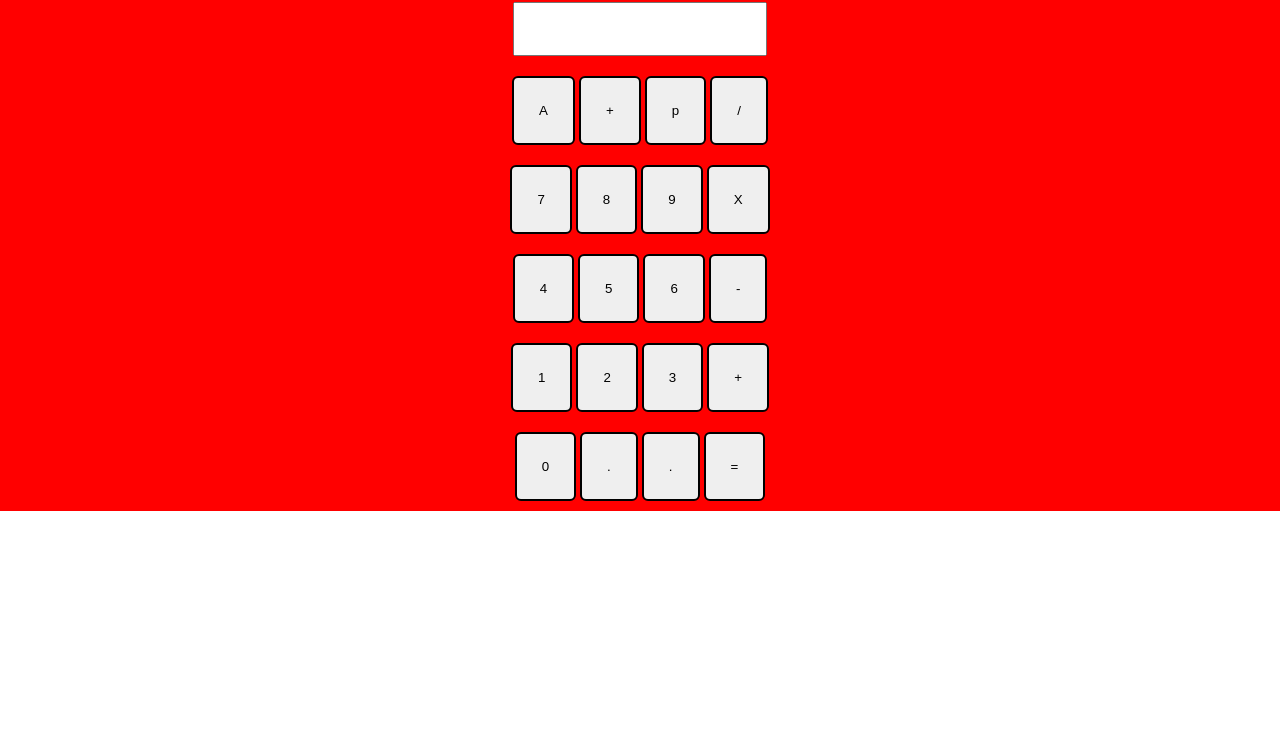
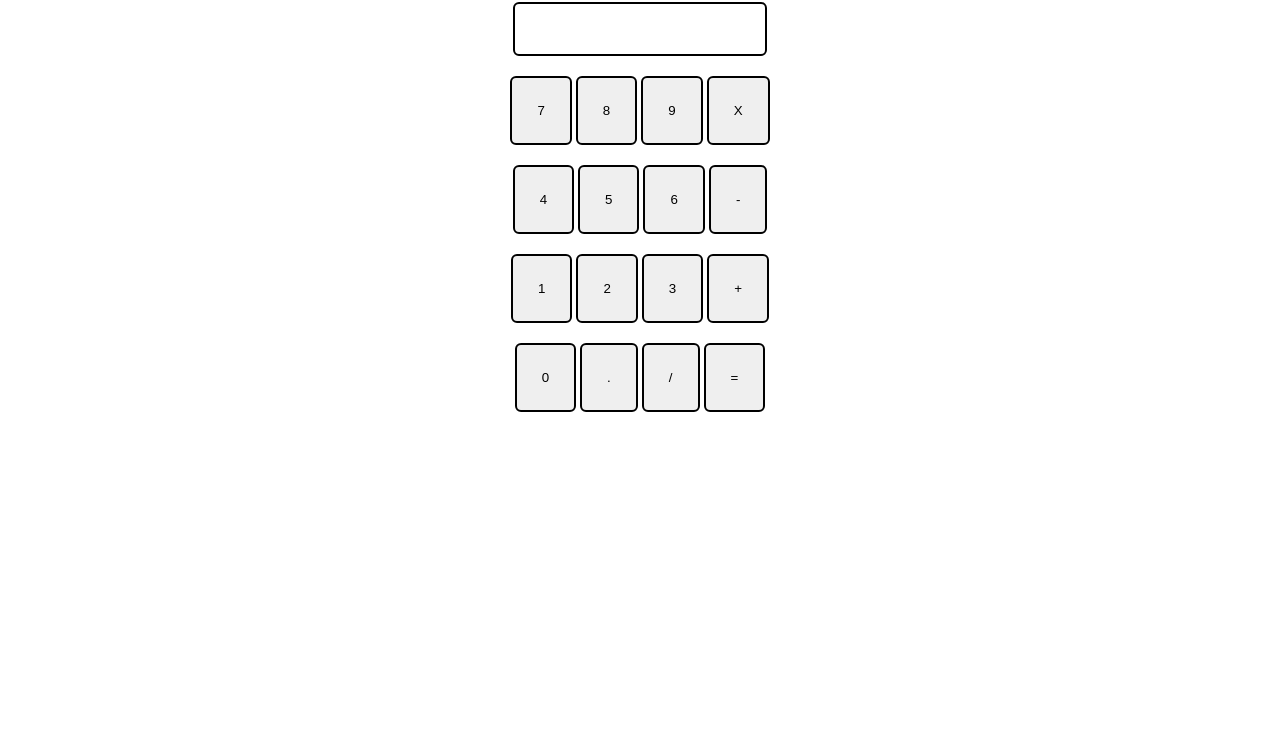
Before and after one commit to Craig-Rosario/JS_projects, a plain HTML site: page 3.Simple_Calculator/index.html in a window 1280 px wide. Shown: the part 45-800 px from the top of the page. Drawn offline with Linux system fonts and the light colour scheme.

Commit message:
Added final touches

```diff
--- a/3.Simple_Calculator/index.html
+++ b/3.Simple_Calculator/index.html
@@ -4,7 +4,7 @@
 <head>
     <meta charset="UTF-8">
     <meta name="viewport" content="width=device-width, initial-scale=1.0">
-    <title>Document</title>
+    <title>CALCULATOR</title>
     <link rel="stylesheet" href="style.css">
     <link rel="stylesheet" href="utils.css">
 </head>
@@ -15,12 +15,7 @@
         <div class="row">
             <input class="input" type="text"/>
         </div>
-        <div class="row">
-            <button class="button">A</button>
-            <button class="button">+</button>
-            <button class="button">p</button>
-            <button class="button">/</button>
-        </div>
+
         <div class="row">
             <button class="button">7</button>
             <button class="button">8</button>
@@ -42,7 +37,7 @@
         <div class="row">
             <button class="button">0</button>
             <button class="button">.</button>
-            <button class="button">.</button>
+            <button class="button">/</button>
             <button class="button">=</button>
         </div>
     </div>
--- a/3.Simple_Calculator/style.css
+++ b/3.Simple_Calculator/style.css
@@ -17,4 +17,7 @@
 .input {
     width: 250px;
     height: 50px;
+    border: 2px solid black;
+    border-radius: 6px;
+    font-size: 28px;
 }
--- a/3.Simple_Calculator/utils.css
+++ b/3.Simple_Calculator/utils.css
@@ -2,9 +2,9 @@
     text-align: center;
 }
 
-.bg-red {
+/* .bg-red {
     background: red;
-}
+} */
 .flex{
     display: flex;
     flex-direction: column;
```
